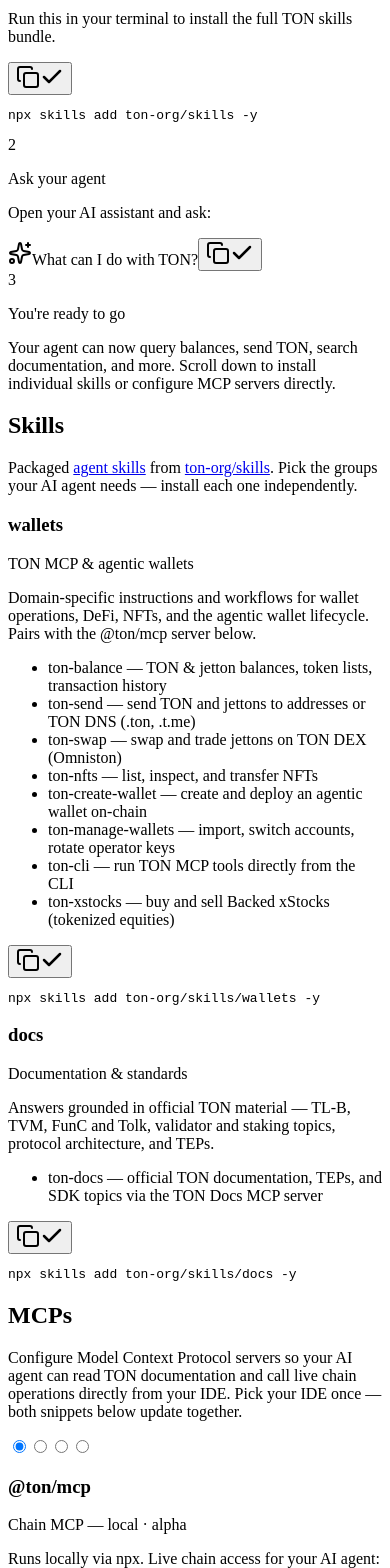
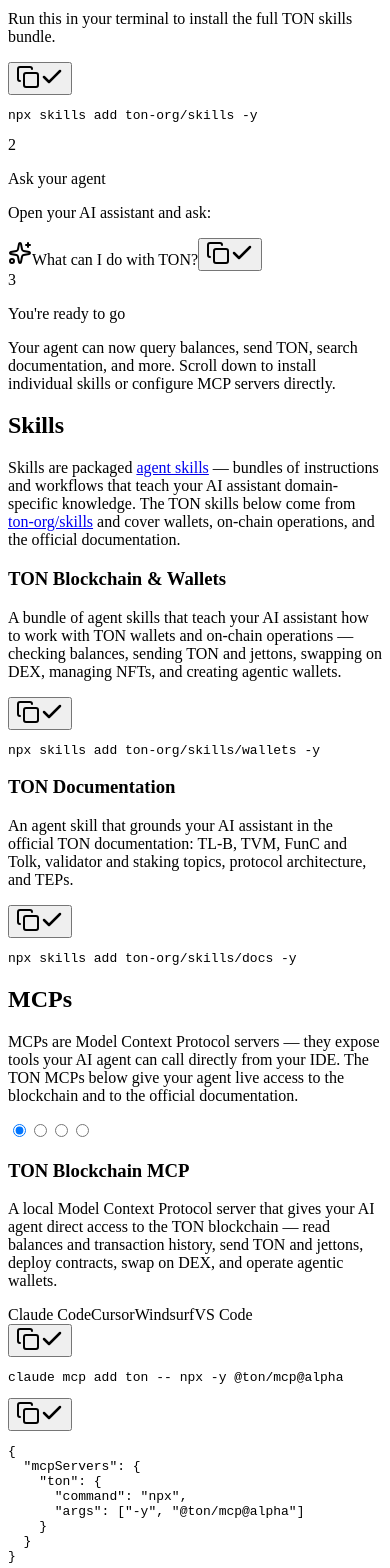
Before and after one commit to the-ton-tech/mcp-landing, a React app: page / in a window 390 px wide. Shown: the part 432-2000 px from the top of the page. Built offline with nearby package versions, Linux system fonts and the light colour scheme; the HTML template or start-up script is replaced by a standard one.

Commit message:
feat: refactor

```diff
--- a/src/App.tsx
+++ b/src/App.tsx
@@ -5,7 +5,6 @@
 export default function App() {
   return (
     <>
-      <div className="page-accent" />
       <Header />
       <main className="page-main mx-auto px-4 pb-14 sm:px-6">
         <div className="page-content mx-auto">
--- a/src/components/Footer.tsx
+++ b/src/components/Footer.tsx
@@ -30,7 +30,7 @@
 export function Footer() {
   return (
     <footer className="pb-6 pt-10 sm:pb-10 sm:pt-14 md:pt-16">
-      <div className="mx-auto max-w-[1240px] border-t border-white/[0.05] px-6 pt-5 sm:pt-6 md:pt-8">
+      <div className="mx-auto max-w-[960px] border-t border-white/[0.05] px-4 pt-5 sm:px-0 sm:pt-6 md:pt-8">
         <div className="grid gap-8 sm:grid-cols-2 md:grid-cols-[minmax(0,1.4fr)_repeat(3,minmax(0,1fr))] md:gap-10">
           <div>
             <a href="#what-it-is" className="site-brand flex items-center gap-2.5 text-lg font-semibold tracking-tight text-inherit no-underline hover:text-inherit hover:no-underline">
--- a/src/components/McpSetup.tsx
+++ b/src/components/McpSetup.tsx
@@ -19,24 +19,16 @@
 interface McpServer {
   id: 'chain' | 'docs'
   title: string
-  subtitle: string
   about: string
-  highlights: string[]
   commands: Record<IdeId, { code: string, lang: Lang }>
 }
 
 const MCP_SERVERS: McpServer[] = [
   {
     id: 'chain',
-    title: '@ton/mcp',
-    subtitle: 'Chain MCP — local · alpha',
+    title: 'TON Blockchain MCP',
     about:
-      'Runs locally via npx. Live chain access for your AI agent: balances, transaction history, sends, contract deploy, jettons, NFTs, swaps and agentic-wallet workflows.',
-    highlights: [
-      'Pairs with the wallets skills above',
-      'No API keys — uses your local agentic wallet',
-      'Tools: get_balance, send_ton, get_transactions, swap, deploy_contract, …',
-    ],
+      'A local Model Context Protocol server that gives your AI agent direct access to the TON blockchain — read balances and transaction history, send TON and jettons, deploy contracts, swap on DEX, and operate agentic wallets.',
     commands: {
       claude: { code: 'claude mcp add ton -- npx -y @ton/mcp@alpha', lang: 'bash' },
       cursor: {
@@ -76,15 +68,9 @@
   },
   {
     id: 'docs',
-    title: 'ton-docs',
-    subtitle: 'Documentation MCP — remote · read-only',
+    title: 'TON Documentation MCP',
     about:
-      'Hosted HTTP server at docs.ton.org/mcp. Search and read the official TON documentation, TEPs, and SDK guides — no local install required.',
-    highlights: [
-      'Pairs with the docs skill above',
-      'Remote HTTP transport — no npm install',
-      'Tools: search_ton_docs, fetch_ton_doc, …',
-    ],
+      'A hosted Model Context Protocol server that lets your AI agent search and read the official TON documentation, TEPs, and SDK guides directly from docs.ton.org/mcp — no local install.',
     commands: {
       claude: { code: 'claude mcp add --transport http ton-docs https://docs.ton.org/mcp', lang: 'bash' },
       cursor: {
@@ -150,9 +136,9 @@
   return (
     <section id="mcp" className="guide-section mcp-section">
       <SectionHeading title="MCPs">
-        Configure Model Context Protocol servers so your AI agent can read TON
-        documentation and call live chain operations directly from your IDE.
-        Pick your IDE once — both snippets below update together.
+        MCPs are Model Context Protocol servers — they expose tools your AI
+        agent can call directly from your IDE. The TON MCPs below give your
+        agent live access to the blockchain and to the official documentation.
       </SectionHeading>
 
       {IDE_TABS.map(tab => (
@@ -166,19 +152,11 @@
         />
       ))}
 
-      <div className="flex flex-col gap-8">
+      <div className="flex flex-col gap-4">
         {MCP_SERVERS.map(server => (
           <div key={server.id} className="flex flex-col gap-3">
-            <div className="flex flex-wrap items-baseline gap-x-3 gap-y-1">
-              <h3 className="font-mono text-lg font-semibold">{server.title}</h3>
-              <span className="text-sm text-muted-foreground">{server.subtitle}</span>
-            </div>
+            <h3 className="subsection-title">{server.title}</h3>
             <p className="ton-copy">{server.about}</p>
-            <ul className="ml-5 list-disc space-y-1 text-sm text-muted-foreground">
-              {server.highlights.map(item => (
-                <li key={item}>{item}</li>
-              ))}
-            </ul>
             <div className="ide-tabbed">
               <IdeTabStrip />
               <CommandPanel commands={server.commands} />
--- a/src/components/SkillsSetup.tsx
+++ b/src/components/SkillsSetup.tsx
@@ -5,40 +5,23 @@
 interface SkillItem {
   id: 'wallets' | 'docs'
   title: string
-  subtitle: string
   about: string
-  includes: string[]
   command: string
 }
 
 const SKILLS: SkillItem[] = [
   {
     id: 'wallets',
-    title: 'wallets',
-    subtitle: 'TON MCP & agentic wallets',
+    title: 'TON Blockchain & Wallets',
     about:
-      'Domain-specific instructions and workflows for wallet operations, DeFi, NFTs, and the agentic wallet lifecycle. Pairs with the @ton/mcp server below.',
-    includes: [
-      'ton-balance — TON & jetton balances, token lists, transaction history',
-      'ton-send — send TON and jettons to addresses or TON DNS (.ton, .t.me)',
-      'ton-swap — swap and trade jettons on TON DEX (Omniston)',
-      'ton-nfts — list, inspect, and transfer NFTs',
-      'ton-create-wallet — create and deploy an agentic wallet on-chain',
-      'ton-manage-wallets — import, switch accounts, rotate operator keys',
-      'ton-cli — run TON MCP tools directly from the CLI',
-      'ton-xstocks — buy and sell Backed xStocks (tokenized equities)',
-    ],
+      'A bundle of agent skills that teach your AI assistant how to work with TON wallets and on-chain operations — checking balances, sending TON and jettons, swapping on DEX, managing NFTs, and creating agentic wallets.',
     command: skillsAddCmd('wallets'),
   },
   {
     id: 'docs',
-    title: 'docs',
-    subtitle: 'Documentation & standards',
+    title: 'TON Documentation',
     about:
-      'Answers grounded in official TON material — TL-B, TVM, FunC and Tolk, validator and staking topics, protocol architecture, and TEPs.',
-    includes: [
-      'ton-docs — official TON documentation, TEPs, and SDK topics via the TON Docs MCP server',
-    ],
+      'An agent skill that grounds your AI assistant in the official TON documentation: TL-B, TVM, FunC and Tolk, validator and staking topics, protocol architecture, and TEPs.',
     command: skillsAddCmd('docs'),
   },
 ]
@@ -47,30 +30,23 @@
   return (
     <section id="skills" className="guide-section">
       <SectionHeading title="Skills">
-        Packaged{' '}
+        Skills are packaged{' '}
         <a href="https://agentskills.io/" target="_blank" rel="noreferrer noopener">
           agent skills
         </a>
-        {' '}from{' '}
+        {' '}— bundles of instructions and workflows that teach your AI assistant
+        domain-specific knowledge. The TON skills below come from{' '}
         <a href="https://github.com/ton-org/skills" target="_blank" rel="noreferrer noopener">
           ton-org/skills
         </a>
-        . Pick the groups your AI agent needs — install each one independently.
+        {' '}and cover wallets, on-chain operations, and the official documentation.
       </SectionHeading>
 
-      <div className="flex flex-col gap-8">
+      <div className="flex flex-col gap-4">
         {SKILLS.map(skill => (
           <div key={skill.id} className="flex flex-col gap-3">
-            <div className="flex flex-wrap items-baseline gap-x-3 gap-y-1">
-              <h3 className="text-lg font-semibold capitalize">{skill.title}</h3>
-              <span className="text-sm text-muted-foreground">{skill.subtitle}</span>
-            </div>
+            <h3 className="subsection-title">{skill.title}</h3>
             <p className="ton-copy">{skill.about}</p>
-            <ul className="ml-5 list-disc space-y-1 text-sm text-muted-foreground">
-              {skill.includes.map(item => (
-                <li key={item}>{item}</li>
-              ))}
-            </ul>
             <CodeBlock code={skill.command} lang="bash" />
           </div>
         ))}
--- a/src/components/WhatItIs.tsx
+++ b/src/components/WhatItIs.tsx
@@ -12,9 +12,8 @@
       </SectionHeading>
       <div className="hero-actions">
         <Button className="w-full sm:w-auto" asChild>
-          <a href="https://github.com/ton-org/skills" target="_blank" rel="noopener noreferrer">
-            GitHub
-            <ExternalLink className="opacity-70" aria-hidden />
+          <a href="#getting-started">
+            Get started
           </a>
         </Button>
         <Button variant="outline" className="w-full sm:w-auto" asChild>
--- a/src/input.css
+++ b/src/input.css
@@ -75,13 +75,6 @@
 }
 
 @layer components {
-  /* ── Top accent bar ─────────────────────────────────────── */
-  .page-accent {
-    @apply fixed inset-x-0 top-0 h-0.5;
-    z-index: 110;
-    background: linear-gradient(90deg, var(--accent-default), var(--accent-hover));
-  }
-
   .site-header {
     @apply fixed inset-x-0 top-0 w-full border-b;
     z-index: 100;
@@ -93,10 +86,11 @@
   }
 
   .site-header-inner {
-    @apply mx-auto flex w-full min-w-0 flex-row items-center justify-start gap-2;
-    max-width: min(1120px, 100%);
+    @apply mx-auto flex w-full min-w-0 flex-row items-center justify-start gap-2 px-4 sm:px-0;
+    max-width: min(960px, 100%);
     min-height: 68px;
-    padding: 16px;
+    padding-top: 16px;
+    padding-bottom: 16px;
     box-sizing: border-box;
   }
 
@@ -169,6 +163,10 @@
 
   .guide-stack > .guide-section + .guide-section {
     margin-top: 48px;
+  }
+
+  .guide-stack > #getting-started + .guide-section {
+    margin-top: 80px;
   }
 
   .hero-section {
@@ -622,11 +620,11 @@
 
   /* ── Step connector — uses TON separator token ──────────── */
   .step-line {
-    @apply absolute left-[11px] top-7 h-full w-px border-l border-dashed;
+    @apply absolute left-[13px] top-8 h-full w-px border-l border-dashed;
     border-color: var(--separator-alpha);
   }
   .step-marker {
-    @apply relative flex h-6 w-6 shrink-0 items-center justify-center rounded-full text-xs font-bold text-primary-foreground;
+    @apply relative flex h-7 w-7 shrink-0 items-center justify-center rounded-full text-xs font-bold text-primary-foreground;
     background: var(--accent-default);
     box-shadow: var(--default--input--box--shadow--hover);
   }
@@ -639,12 +637,21 @@
     padding-top: 0;
   }
 
+  /* ── h3-level subsection heading (Skills, MCPs items) ──── */
+  .subsection-title {
+    color: var(--text-primary);
+    font-size: 24px;
+    font-weight: 600;
+    line-height: 32px;
+    letter-spacing: -0.01em;
+    margin: 0;
+  }
+
 }
 
 @media screen and (max-width: 568px) {
   .site-header-inner {
     gap: 12px;
-    padding: 16px 24px;
   }
 
   .site-brand-title {
@@ -664,6 +671,10 @@
 
   .guide-stack > .guide-section + .guide-section {
     margin-top: 32px;
+  }
+
+  .guide-stack > #getting-started + .guide-section {
+    margin-top: 56px;
   }
 
   .ton-button {
@@ -692,10 +703,9 @@
     font-size: 16px;
     line-height: 24px;
   }
-}
 
-@media screen and (max-width: 414px) {
-  .site-header-inner {
-    padding: 16px;
+  .subsection-title {
+    font-size: 20px;
+    line-height: 28px;
   }
 }
```
